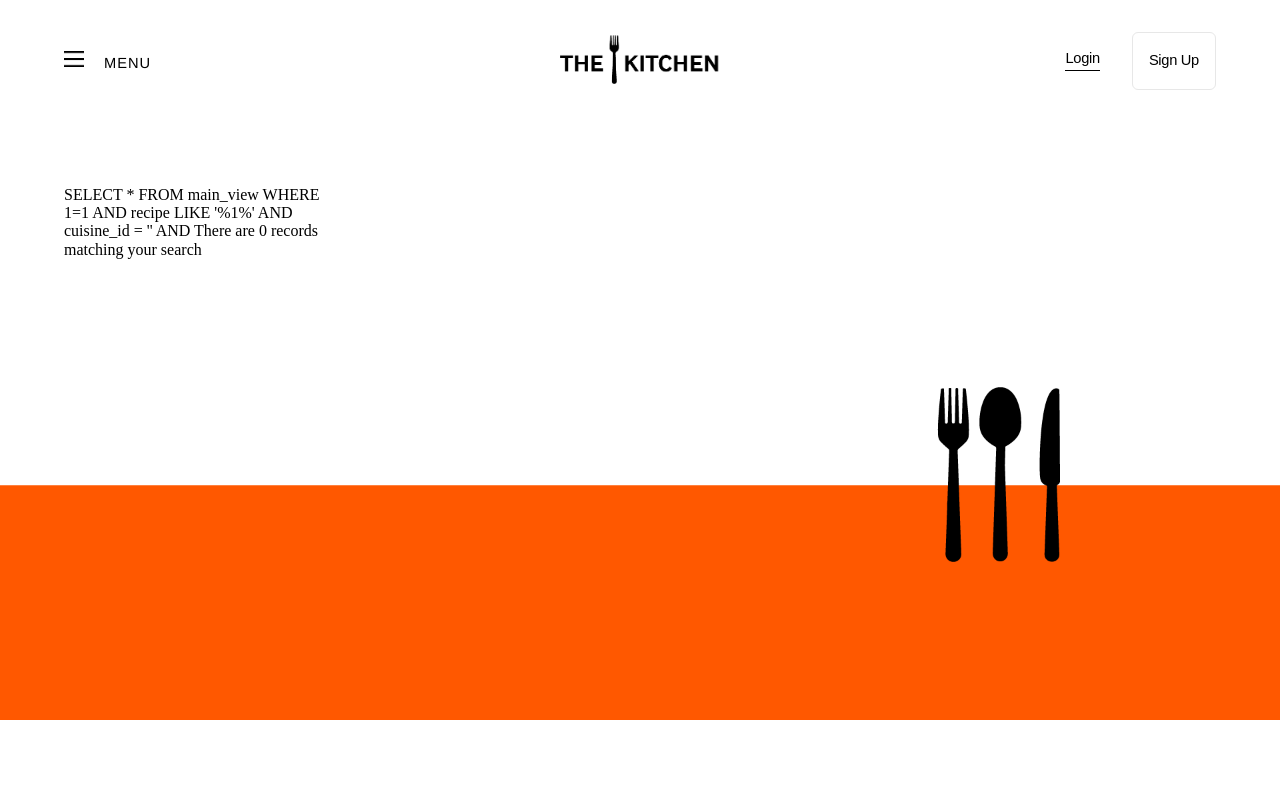
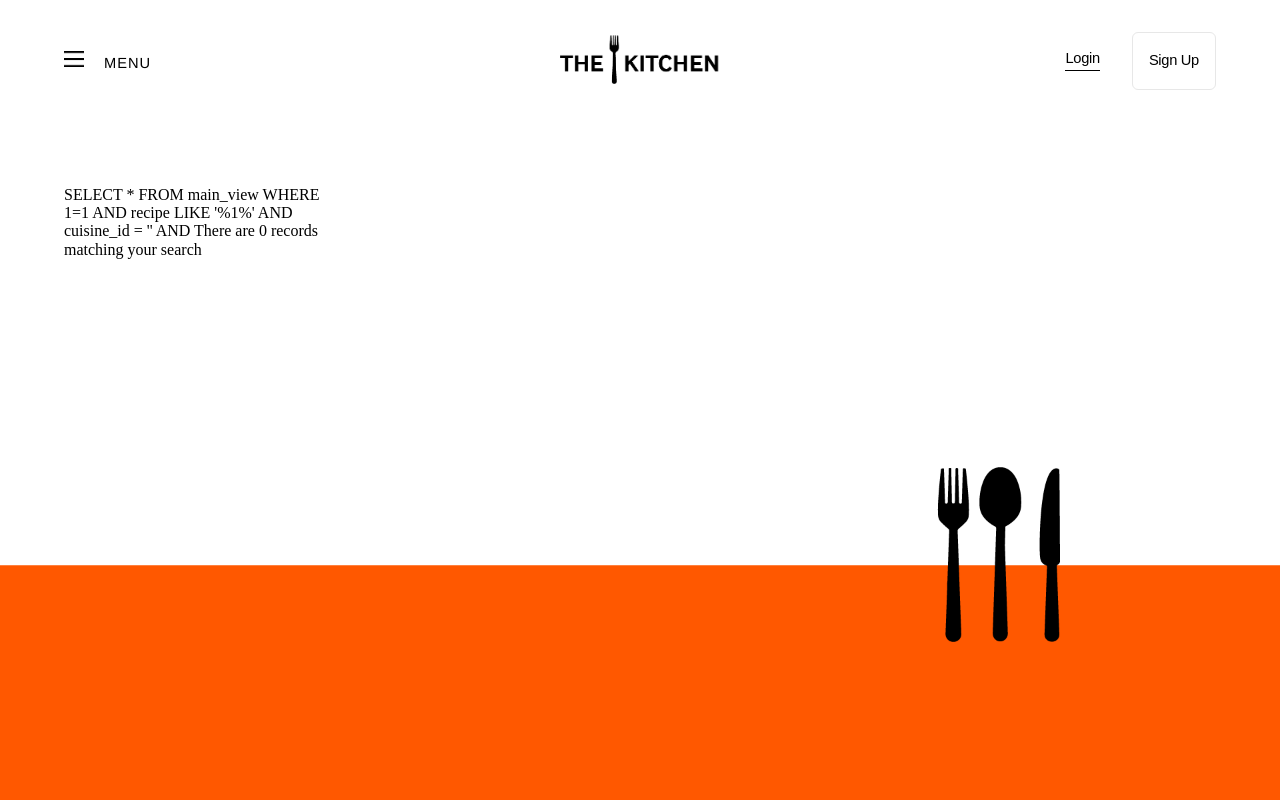
Before and after one commit to hanson-leung/the-kitchen, a PHP site: page /results.php?search=1 in a window 1280 px wide. Run offline with PHP 8.4, Linux system fonts and the light colour scheme; data that the repository does not hold is empty.

Commit message:
fix background image issue

```diff
--- a/stylesheets/main.css
+++ b/stylesheets/main.css
@@ -1,3 +1,5 @@
+/* november 8 */
+
 :root {
   --transparent: #fff0;
   --yellow: #fed330;
@@ -98,6 +100,7 @@
 body {
   padding: 0 4rem;
   background-image: url("../uploads/branding/backgroundimage.png");
+  background-position: bottom;
   background-repeat: no-repeat;
   background-size: 100%;
 }
--- a/stylesheets/results.css
+++ b/stylesheets/results.css
@@ -1,6 +1,7 @@
 .results-container {
   display: grid;
   grid-template-columns: repeat(4, 1fr);
+  padding-bottom: 4rem;
 }
 
 .card {
```
